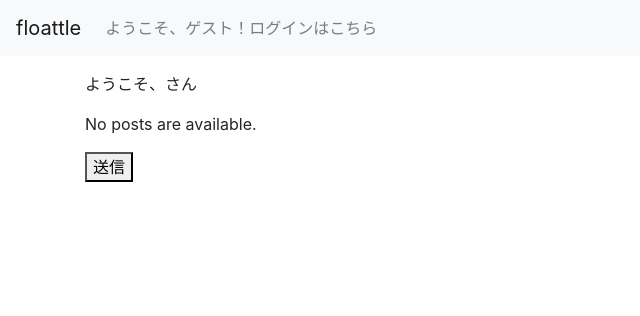
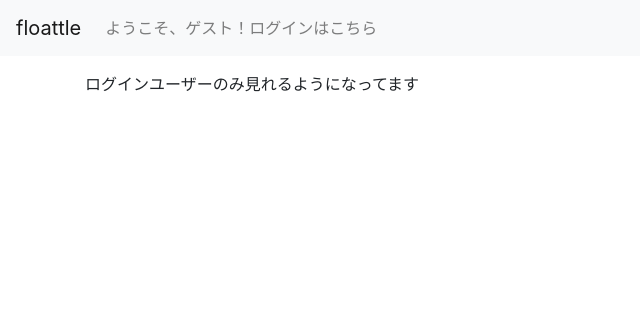
Before and after one commit to nagamiya/floattle, a Django app: page /logout/ in a window 1280 px wide. Shown: the top 316 px of the page, without its empty margins (0-640 px from the left). Run offline with Django 3.2, Linux system fonts and the light colour scheme; some libraries are stand-ins or nearby versions.

Commit message:
必要ない部分templateで非表示にしたのと、ログインしてないとコンテンツ見れないようにした

```diff
--- a/floattle/forms.py
+++ b/floattle/forms.py
@@ -77,9 +77,9 @@ class MySetPasswordForm(SetPasswordForm):
 
 class PostForm(forms.ModelForm):
     CHOICES = (
-        ("0", "ボロボロの紙"),
-        ("1", "ふつうのメモ用紙"),
-        ("2", "上質な紙")
+        ("1", "ボロボロの紙"),
+        ("3", "ふつうのメモ用紙"),
+        ("5", "上質な紙")
     )
 
     text = forms.CharField(
--- a/floattle/templates/floattle/top.html
+++ b/floattle/templates/floattle/top.html
@@ -1,25 +1,32 @@
 {% extends "floattle/base.html" %}
 {% block content %}
+{% if user.is_authenticated %}
     <p>ようこそ、{{ user.name }}さん</p>
     {% if pickup_post_list %}
         <p>Messages</p>
         <ul>
             {% for post in pickup_post_list %}
             <li>{{ post.id }}:{{ post.text }}</li>
+            <!--
                 {% for k in post.keep.all %}
                 <li>keepuser:{{ k }}</li>
                 {% endfor %}
+            -->
             {% endfor %}
         </ul>
 
     {% else %}
-    <p>No posts are available.</p>
+        <p>No posts are available.<br>
+        </p>
     {% endif %}
-
     <form action="" method="POST">
         {{ form.as_p }}
         {% csrf_token %}
         <button type="submit">送信</button>
     </form>
+{% else %}
+    <p>ログインユーザーのみ見れるようになってます</p>
+{% endif %}
+
 
 {% endblock %}
--- a/floattle/views.py
+++ b/floattle/views.py
@@ -27,6 +27,7 @@ from .models import (
 )
 import logging
 import random
+from datetime import datetime
 
 logger = logging.getLogger(__name__)
 
@@ -127,6 +128,7 @@ class Top(generic.TemplateView):
         if form.is_valid():
             post = form.save(commit=False)
             post.user = request.user
+            post.date_published = datetime.now()
             form.save()
             return redirect('/top/')
         return render(request, 'floattle/top.html', context)
```
Lines whose indentation alone changed are shown as unchanged.
